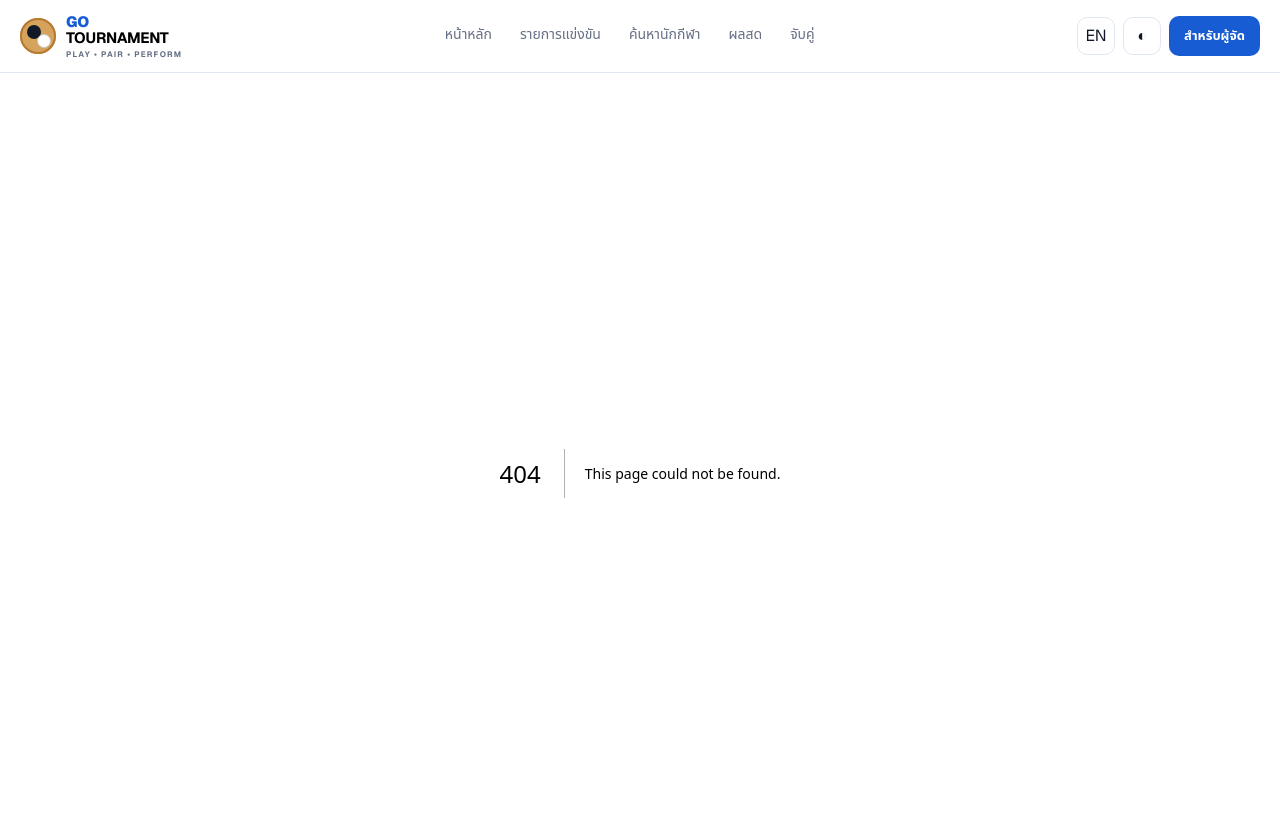
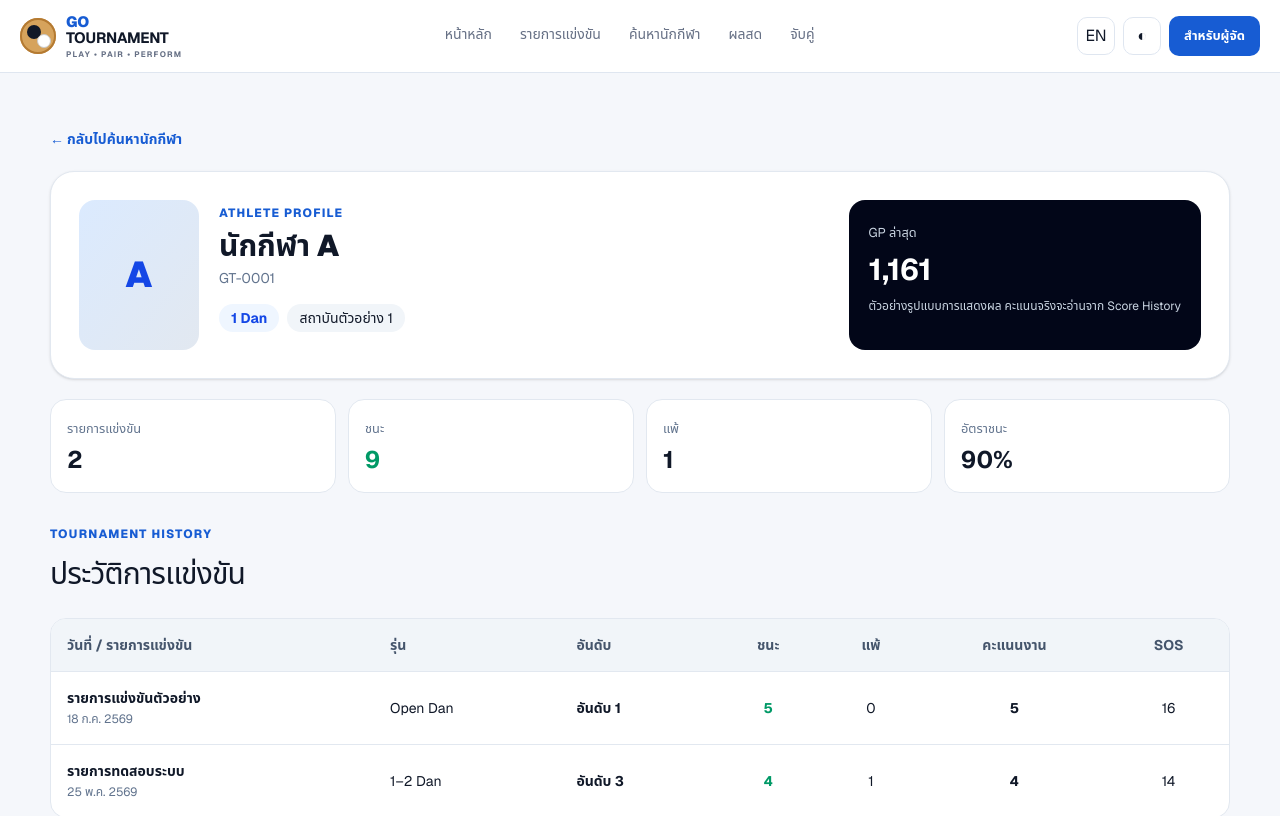
Before and after one commit to sawitree2168-sys/go-competition, a Next.js app: page /athletes/GT-0001 in a window 1280 px wide. Before the commit this address had no page. Shown: the top 816 px of the page. Built offline with nearby package versions, Linux system fonts and the light colour scheme.

Commit message:
Add public athlete competition profile page

```diff
--- /dev/null
+++ b/app/athletes/[id]/page.tsx
@@ -0,0 +1,84 @@
+import type { Metadata } from "next";
+import Link from "next/link";
+import { notFound } from "next/navigation";
+import { athletes, getAthlete } from "@/lib/athletes";
+
+type Props = { params: Promise<{ id: string }> };
+
+export function generateStaticParams() {
+  return athletes.map((athlete) => ({ id: athlete.id }));
+}
+
+export async function generateMetadata({ params }: Props): Promise<Metadata> {
+  const { id } = await params;
+  const athlete = getAthlete(decodeURIComponent(id));
+  return { title: athlete ? `${athlete.displayName} | ข้อมูลนักกีฬา` : "ไม่พบนักกีฬา" };
+}
+
+export default async function AthleteProfilePage({ params }: Props) {
+  const { id } = await params;
+  const athlete = getAthlete(decodeURIComponent(id));
+  if (!athlete) notFound();
+
+  const totalWins = athlete.events.reduce((sum, event) => sum + event.wins, 0);
+  const totalLosses = athlete.events.reduce((sum, event) => sum + event.losses, 0);
+  const played = totalWins + totalLosses;
+  const winRate = played ? Math.round((totalWins / played) * 100) : 0;
+
+  return (
+    <section className="section-shell page-section">
+      <Link className="text-link" href="/athletes">← กลับไปค้นหานักกีฬา</Link>
+
+      <div className="mt-5 grid gap-5 rounded-3xl border border-slate-200 bg-white p-5 shadow-sm dark:border-slate-700 dark:bg-slate-900 md:grid-cols-[120px_1fr_auto] md:p-7">
+        <div className="grid h-[150px] w-[120px] place-items-center rounded-2xl bg-gradient-to-br from-blue-100 to-slate-200 text-4xl font-black text-blue-700 dark:from-blue-950 dark:to-slate-800">
+          {athlete.displayName.slice(-1)}
+        </div>
+        <div>
+          <span className="eyebrow">ATHLETE PROFILE</span>
+          <h1 className="mt-1 text-3xl font-black">{athlete.displayName}</h1>
+          <p className="mt-1 text-sm text-slate-500">{athlete.id}</p>
+          <div className="mt-4 flex flex-wrap gap-2">
+            <span className="rounded-full bg-blue-50 px-3 py-1 text-sm font-bold text-blue-700 dark:bg-blue-950 dark:text-blue-200">{athlete.level}</span>
+            <span className="rounded-full bg-slate-100 px-3 py-1 text-sm dark:bg-slate-800">{athlete.institute}</span>
+          </div>
+        </div>
+        <div className="min-w-48 rounded-2xl bg-slate-950 p-5 text-white">
+          <small className="text-slate-300">{athlete.ratingLabel}</small>
+          <strong className="mt-2 block text-3xl">{athlete.ratingValue ?? "ยังไม่กำหนด"}</strong>
+          <p className="mt-2 text-xs leading-5 text-slate-300">{athlete.ratingNote}</p>
+        </div>
+      </div>
+
+      <div className="mt-5 grid grid-cols-2 gap-3 md:grid-cols-4">
+        <div className="rounded-2xl border border-slate-200 bg-white p-4 dark:border-slate-700 dark:bg-slate-900"><small className="text-slate-500">รายการแข่งขัน</small><strong className="mt-1 block text-2xl">{athlete.events.length}</strong></div>
+        <div className="rounded-2xl border border-slate-200 bg-white p-4 dark:border-slate-700 dark:bg-slate-900"><small className="text-slate-500">ชนะ</small><strong className="mt-1 block text-2xl text-emerald-600">{totalWins}</strong></div>
+        <div className="rounded-2xl border border-slate-200 bg-white p-4 dark:border-slate-700 dark:bg-slate-900"><small className="text-slate-500">แพ้</small><strong className="mt-1 block text-2xl">{totalLosses}</strong></div>
+        <div className="rounded-2xl border border-slate-200 bg-white p-4 dark:border-slate-700 dark:bg-slate-900"><small className="text-slate-500">อัตราชนะ</small><strong className="mt-1 block text-2xl">{winRate}%</strong></div>
+      </div>
+
+      <div className="mt-7">
+        <div className="section-heading">
+          <div><span className="eyebrow">TOURNAMENT HISTORY</span><h2>ประวัติการแข่งขัน</h2></div>
+        </div>
+        <div className="mt-3 overflow-x-auto rounded-2xl border border-slate-200 bg-white dark:border-slate-700 dark:bg-slate-900">
+          <table className="min-w-[820px] w-full text-left text-sm">
+            <thead className="bg-slate-100 text-slate-600 dark:bg-slate-800 dark:text-slate-300">
+              <tr><th className="p-4">วันที่ / รายการแข่งขัน</th><th className="p-4">รุ่น</th><th className="p-4">อันดับ</th><th className="p-4 text-center">ชนะ</th><th className="p-4 text-center">แพ้</th><th className="p-4 text-center">คะแนนงาน</th><th className="p-4 text-center">SOS</th></tr>
+            </thead>
+            <tbody>
+              {athlete.events.map((event) => (
+                <tr className="border-t border-slate-200 dark:border-slate-700" key={`${event.date}-${event.tournament}`}>
+                  <td className="p-4"><strong className="block">{event.tournament}</strong><span className="text-xs text-slate-500">{event.date}</span></td>
+                  <td className="p-4">{event.division}</td><td className="p-4 font-bold">{event.rank}</td>
+                  <td className="p-4 text-center font-bold text-emerald-600">{event.wins}</td><td className="p-4 text-center">{event.losses}</td>
+                  <td className="p-4 text-center font-bold">{event.score}</td><td className="p-4 text-center">{event.sos ?? "—"}</td>
+                </tr>
+              ))}
+            </tbody>
+          </table>
+        </div>
+        <p className="mt-3 text-xs leading-5 text-slate-500">“คะแนนงาน” คือคะแนนที่ได้ในรายการนั้น ไม่ใช่คะแนนสะสมระดับคิว ส่วนคะแนนสะสมจะแสดงเมื่อกติกากลางได้รับการอนุมัติแล้ว</p>
+      </div>
+    </section>
+  );
+}
```
